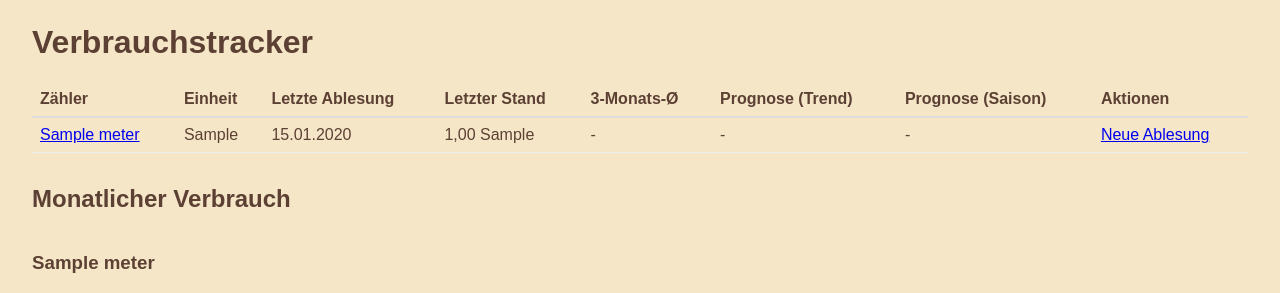
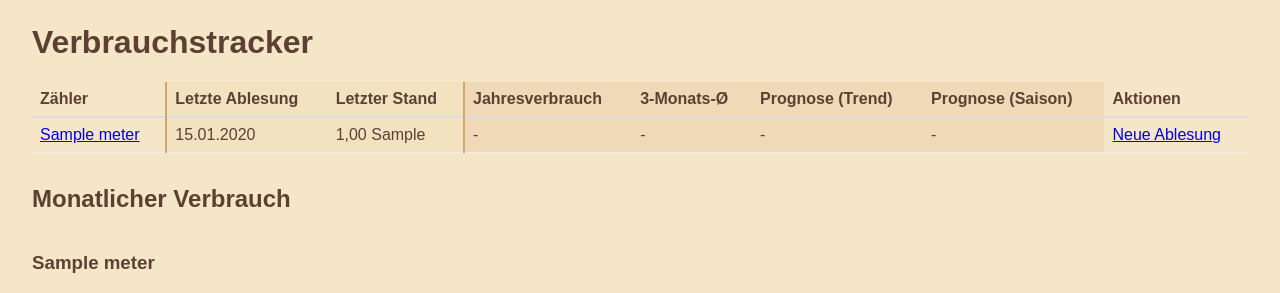
Before and after one commit to cfluegel/flask-consumption, a Flask app: page / in a window 1280 px wide. Shown: the part 50-343 px from the top of the page. Run offline with Flask 3, Linux system fonts and the light colour scheme; tables that the repository leaves empty hold one stand-in row (values such as "Sample post").

Commit message:
Add dashboard column grouping, yearly consumption, and previous reading display
Dashboard changes:
- Remove "Einheit" column from main table
- Add visual grouping for reading and consumption columns
- Add "Jahresverbrauch" column showing 12-month total consumption

Reading form changes:
- Add read-only "Alter Zählerstand" field for sanity checking
- Rename "Zählerstand" to "Neuer Zählerstand"

Model additions:
- Add get_yearly_consumption() method to Meter
- Add get_previous_reading(before_date) method to Meter

Co-Authored-By: Claude Opus 4.5 <noreply@anthropic.com>

```diff
--- a/app/main/forms.py
+++ b/app/main/forms.py
@@ -26,5 +26,5 @@ class LoginForm(FlaskForm):
 class ReadingForm(FlaskForm):
     meter_id = SelectField('Zähler', coerce=int, validators=[DataRequired()])
     reading_date = DateField('Datum', validators=[DataRequired()])
-    value = GermanFloatField('Zählerstand', validators=[DataRequired()])
+    value = GermanFloatField('Neuer Zählerstand', validators=[DataRequired()])
     submit = SubmitField('Speichern')
--- a/app/main/routes.py
+++ b/app/main/routes.py
@@ -16,9 +16,10 @@ def index():
     avg_3month = {m.id: m.get_3month_average() for m in meters}
     pred_weighted = {m.id: m.get_prediction_weighted() for m in meters}
     pred_seasonal = {m.id: m.get_prediction_seasonal() for m in meters}
+    yearly_consumption = {m.id: m.get_yearly_consumption() for m in meters}
     return render_template('index.html', meters=meters, consumption_data=consumption_data,
                            avg_3month=avg_3month, pred_weighted=pred_weighted,
-                           pred_seasonal=pred_seasonal)
+                           pred_seasonal=pred_seasonal, yearly_consumption=yearly_consumption)
 
 
 @main_bp.route('/graphs')
@@ -48,11 +49,16 @@ def reading_new():
     form.meter_id.choices = [(m.id, f"{m.name} ({m.unit})") for m in Meter.query.all()]
 
     # Pre-fill with today's date and meter_id from query params
+    selected_meter = None
+    previous_reading = None
     if request.method == 'GET':
         form.reading_date.data = date.today()
         meter_id = request.args.get('meter_id', type=int)
         if meter_id:
             form.meter_id.data = meter_id
+            selected_meter = Meter.query.get(meter_id)
+            if selected_meter:
+                previous_reading = selected_meter.get_previous_reading()
 
     if form.validate_on_submit():
         reading = MeterReading(
@@ -65,7 +71,8 @@ def reading_new():
         flash('Ablesung erfolgreich gespeichert.', 'success')
         return redirect(url_for('main.meter_detail', meter_id=form.meter_id.data))
 
-    return render_template('reading_form.html', form=form, title='Neue Ablesung')
+    return render_template('reading_form.html', form=form, title='Neue Ablesung',
+                           previous_reading=previous_reading, selected_meter=selected_meter)
 
 
 @main_bp.route('/reading/<int:reading_id>/edit', methods=['GET', 'POST'])
@@ -73,6 +80,10 @@ def reading_edit(reading_id):
     reading = MeterReading.query.get_or_404(reading_id)
     form = ReadingForm(obj=reading)
     form.meter_id.choices = [(m.id, f"{m.name} ({m.unit})") for m in Meter.query.all()]
+
+    # Get the reading before the one being edited
+    selected_meter = reading.meter
+    previous_reading = selected_meter.get_previous_reading(before_date=reading.reading_date)
 
     if form.validate_on_submit():
         reading.meter_id = form.meter_id.data
@@ -82,7 +93,8 @@ def reading_edit(reading_id):
         flash('Ablesung erfolgreich aktualisiert.', 'success')
         return redirect(url_for('main.meter_detail', meter_id=reading.meter_id))
 
-    return render_template('reading_form.html', form=form, title='Ablesung bearbeiten')
+    return render_template('reading_form.html', form=form, title='Ablesung bearbeiten',
+                           previous_reading=previous_reading, selected_meter=selected_meter)
 
 
 @main_bp.route('/reading/<int:reading_id>/delete', methods=['POST'])
--- a/app/main/templates/base.html
+++ b/app/main/templates/base.html
@@ -31,6 +31,10 @@
       input { width: 100%; padding: 0.5rem; margin-top: 0.25rem; box-sizing: border-box; border: 1px solid var(--sand-dark); border-radius: 4px; }
       input[type="submit"] { margin-top: 1rem; cursor: pointer; background: var(--sand-accent); color: #fff; border: none; border-radius: 4px; }
       input[type="submit"]:hover { background: #9a7209; }
+      .column-group-reading { background-color: rgba(232, 212, 168, 0.25); }
+      .column-group-consumption { background-color: rgba(212, 165, 116, 0.2); }
+      .column-group-start { border-left: 2px solid var(--sand-dark); }
+      .readonly-field { background-color: var(--sand-medium); padding: 0.5rem; border: 1px solid var(--sand-dark); border-radius: 4px; color: var(--text-secondary); }
     </style>
   </head>
   <body>
--- a/app/main/templates/index.html
+++ b/app/main/templates/index.html
@@ -8,12 +8,12 @@
       <thead>
         <tr style="border-bottom: 2px solid #ddd; text-align: left;">
           <th style="padding: 0.5rem;">Zähler</th>
-          <th style="padding: 0.5rem;">Einheit</th>
-          <th style="padding: 0.5rem;">Letzte Ablesung</th>
-          <th style="padding: 0.5rem;">Letzter Stand</th>
-          <th style="padding: 0.5rem;">3-Monats-Ø</th>
-          <th style="padding: 0.5rem;">Prognose (Trend)</th>
-          <th style="padding: 0.5rem;">Prognose (Saison)</th>
+          <th style="padding: 0.5rem;" class="column-group-reading column-group-start">Letzte Ablesung</th>
+          <th style="padding: 0.5rem;" class="column-group-reading">Letzter Stand</th>
+          <th style="padding: 0.5rem;" class="column-group-consumption column-group-start">Jahresverbrauch</th>
+          <th style="padding: 0.5rem;" class="column-group-consumption">3-Monats-Ø</th>
+          <th style="padding: 0.5rem;" class="column-group-consumption">Prognose (Trend)</th>
+          <th style="padding: 0.5rem;" class="column-group-consumption">Prognose (Saison)</th>
           <th style="padding: 0.5rem;">Aktionen</th>
         </tr>
       </thead>
@@ -24,36 +24,42 @@
             <td style="padding: 0.5rem;">
               <a href="{{ url_for('main.meter_detail', meter_id=meter.id) }}">{{ meter.name }}</a>
             </td>
-            <td style="padding: 0.5rem;">{{ meter.unit }}</td>
-            <td style="padding: 0.5rem;">
+            <td style="padding: 0.5rem;" class="column-group-reading column-group-start">
               {% if last_reading %}
                 {{ last_reading.reading_date.strftime('%d.%m.%Y') }}
               {% else %}
                 -
               {% endif %}
             </td>
-            <td style="padding: 0.5rem;">
+            <td style="padding: 0.5rem;" class="column-group-reading">
               {% if last_reading %}
                 {{ last_reading.value|de_number }} {{ meter.unit }}
               {% else %}
                 -
               {% endif %}
             </td>
-            <td style="padding: 0.5rem;">
+            <td style="padding: 0.5rem;" class="column-group-consumption column-group-start">
+              {% if yearly_consumption[meter.id] is not none %}
+                {{ yearly_consumption[meter.id]|de_number }} {{ meter.unit }}
+              {% else %}
+                -
+              {% endif %}
+            </td>
+            <td style="padding: 0.5rem;" class="column-group-consumption">
               {% if avg_3month[meter.id] is not none %}
                 {{ avg_3month[meter.id]|de_number }} {{ meter.unit }}
               {% else %}
                 -
               {% endif %}
             </td>
-            <td style="padding: 0.5rem;">
+            <td style="padding: 0.5rem;" class="column-group-consumption">
               {% if pred_weighted[meter.id] is not none %}
                 {{ pred_weighted[meter.id]|de_number }} {{ meter.unit }}
               {% else %}
                 -
               {% endif %}
             </td>
-            <td style="padding: 0.5rem;">
+            <td style="padding: 0.5rem;" class="column-group-consumption">
               {% if pred_seasonal[meter.id] is not none %}
                 {{ pred_seasonal[meter.id]|de_number }} {{ meter.unit }}
               {% else %}
--- a/app/models.py
+++ b/app/models.py
@@ -246,6 +246,45 @@ class Meter(db.Model):
         adjustment = recent_avg / last_year_avg
         return last_year_value * adjustment
 
+    def get_yearly_consumption(self) -> float | None:
+        """Returns total consumption from the last 12 complete months.
+
+        Returns None if insufficient data (less than 2 readings spanning at least 1 month).
+        """
+        consumption = self.get_monthly_consumption(months=13, newest_first=True)
+
+        # Filter out months with no data and skip current (potentially incomplete) month
+        values = [v for _, v in consumption if v is not None]
+
+        if len(values) > 12:
+            values = values[1:13]  # Skip most recent, take next 12
+        elif len(values) > 1:
+            values = values[:12]  # Take what we have (up to 12)
+        else:
+            return None
+
+        if not values:
+            return None
+
+        return sum(values)
+
+    def get_previous_reading(self, before_date: date | None = None) -> 'MeterReading | None':
+        """Returns the reading before the given date, or the last reading if no date specified.
+
+        Args:
+            before_date: If provided, returns the most recent reading before this date.
+                        If None, returns the most recent reading overall.
+
+        Returns:
+            MeterReading or None if no reading exists.
+        """
+        query = MeterReading.query.filter_by(meter_id=self.id)
+
+        if before_date is not None:
+            query = query.filter(MeterReading.reading_date < before_date)
+
+        return query.order_by(MeterReading.reading_date.desc()).first()
+
 
 class MeterReading(db.Model):
     id = db.Column(db.Integer, primary_key=True)
```
Also changed, not shown: app/main/templates/reading_form.html (+11 -0 lines), tests/test_models.py (+81 -0 lines), tests/test_routes.py (+67 -0 lines).
